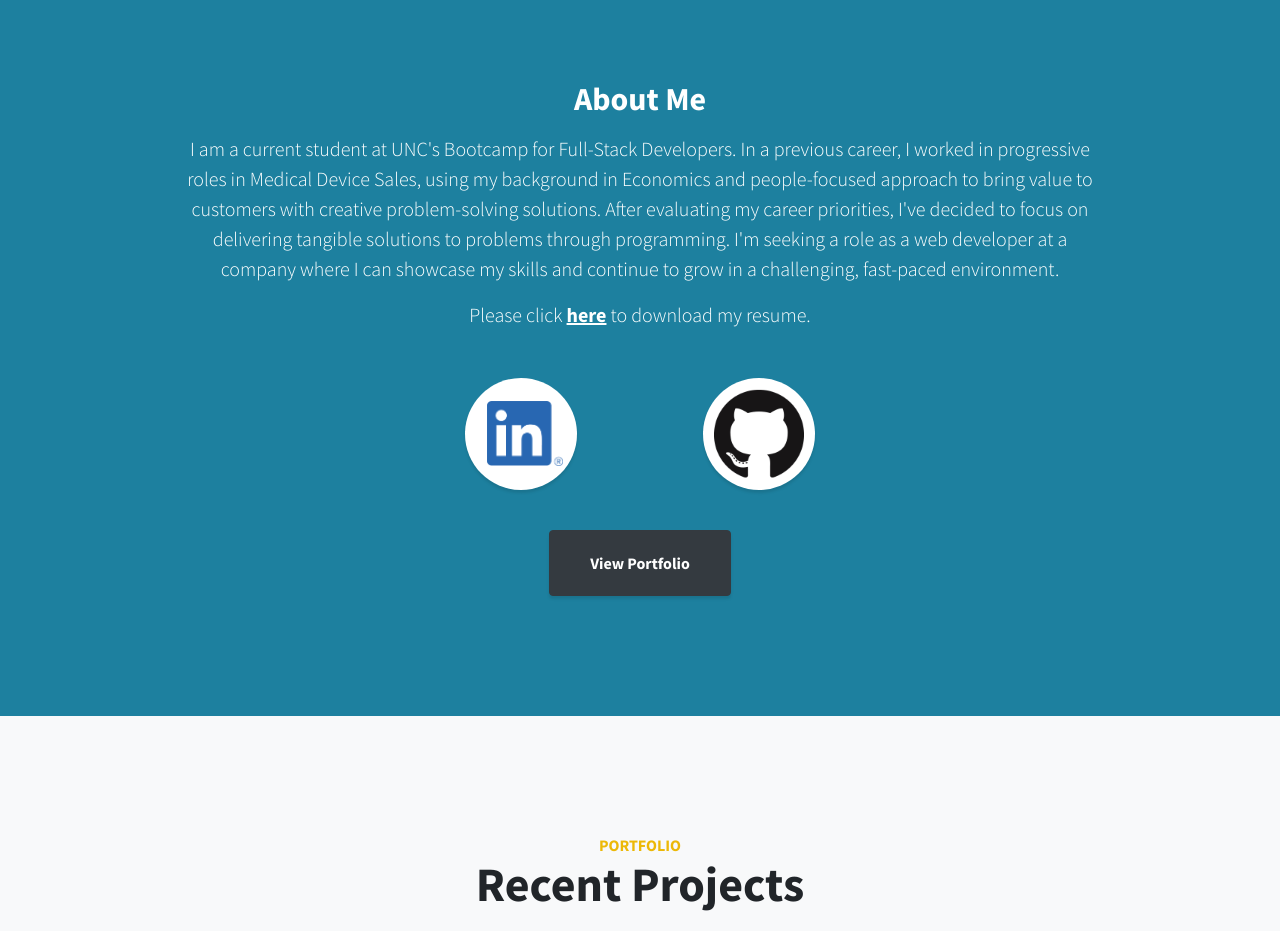
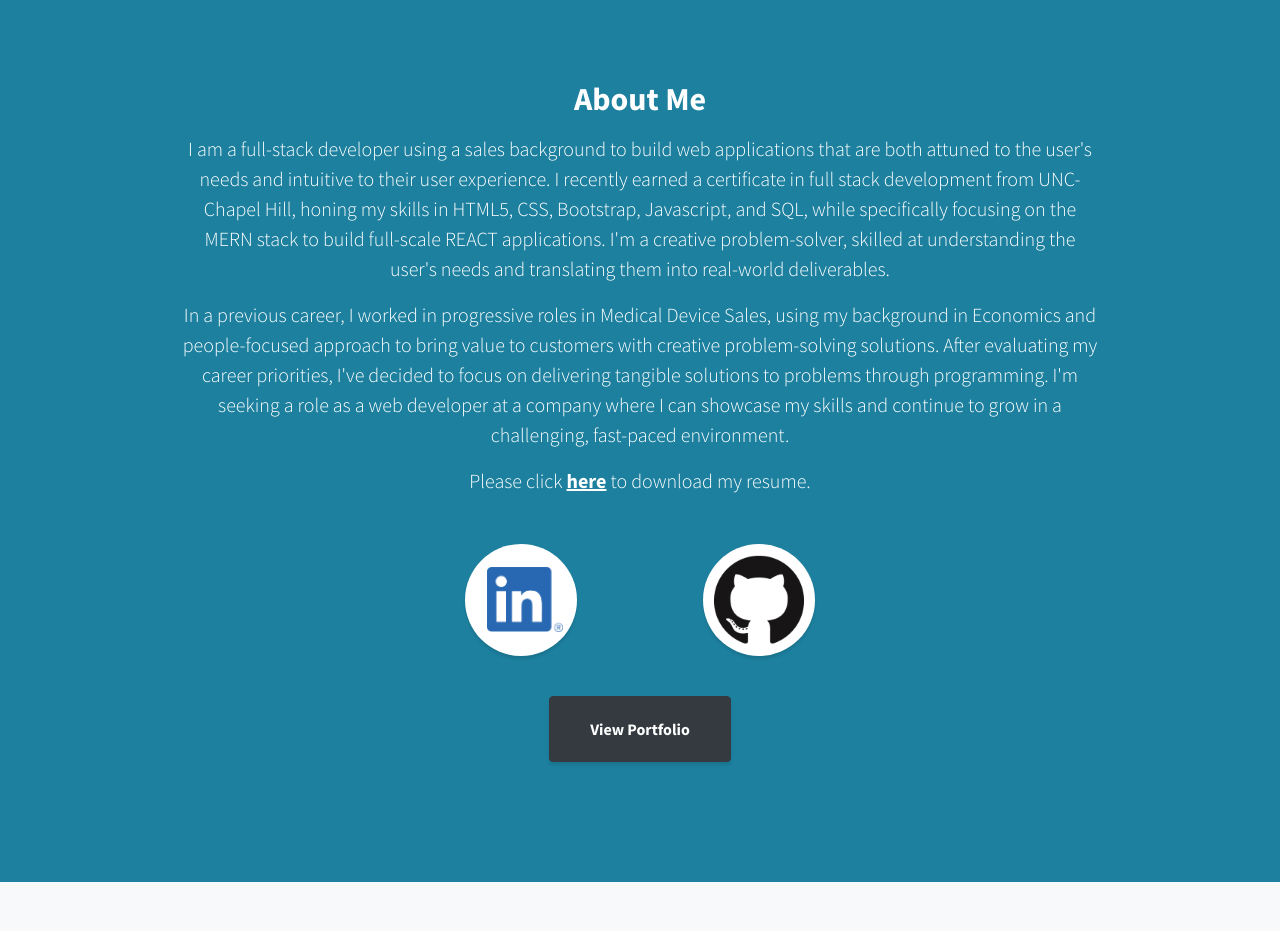
Before and after one commit to apnordin/apnordin.github.io, a plain HTML site: page index.html in a window 1280 px wide. Shown: the part 840-1771 px from the top of the page. Drawn offline with Linux system fonts and the light colour scheme.

Commit message:
Updated about

```diff
--- a/index.html
+++ b/index.html
@@ -62,12 +62,16 @@
       <div class="row">
         <div class="col-lg-10 mx-auto">
           <h2 class="mb-3">About Me</h2>
-          <p class="lead mb-3">I am a current student at UNC's Bootcamp for Full-Stack Developers. In a previous career,
-            I worked in progressive roles in Medical Device Sales, using my background in Economics and people-focused
-            approach to bring value to customers with creative problem-solving solutions. After evaluating my career
-            priorities, I've decided to focus on delivering tangible solutions to problems through programming. I'm
-            seeking a role as a web developer at a company where I can showcase my skills and continue to grow in a
-            challenging, fast-paced environment.</p>
+          <p class="lead mb-3">
+            I am a full-stack developer using a sales background to build web applications that are both attuned to the user's needs and intuitive to their user experience.
+            I recently earned a certificate in full stack development from UNC-Chapel Hill, honing my skills in HTML5, CSS, Bootstrap, Javascript, and SQL, while specifically focusing on the MERN stack to build full-scale REACT applications.
+            I'm a creative problem-solver, skilled at understanding the user's needs and translating them into real-world deliverables.
+          </p>
+          <p class="lead mb-3">
+            In a previous career, I worked in progressive roles in Medical Device Sales, using my background in Economics and people-focused approach to bring value to customers with creative problem-solving solutions.
+            After evaluating my career priorities, I've decided to focus on delivering tangible solutions to problems through programming.
+            I'm seeking a role as a web developer at a company where I can showcase my skills and continue to grow in a challenging, fast-paced environment.
+          </p>
           <p class="lead mb-5">Please click <a class="resume-link" href="Nordin_Resume.docx">here</a> to download my
             resume.</p>
 
```
